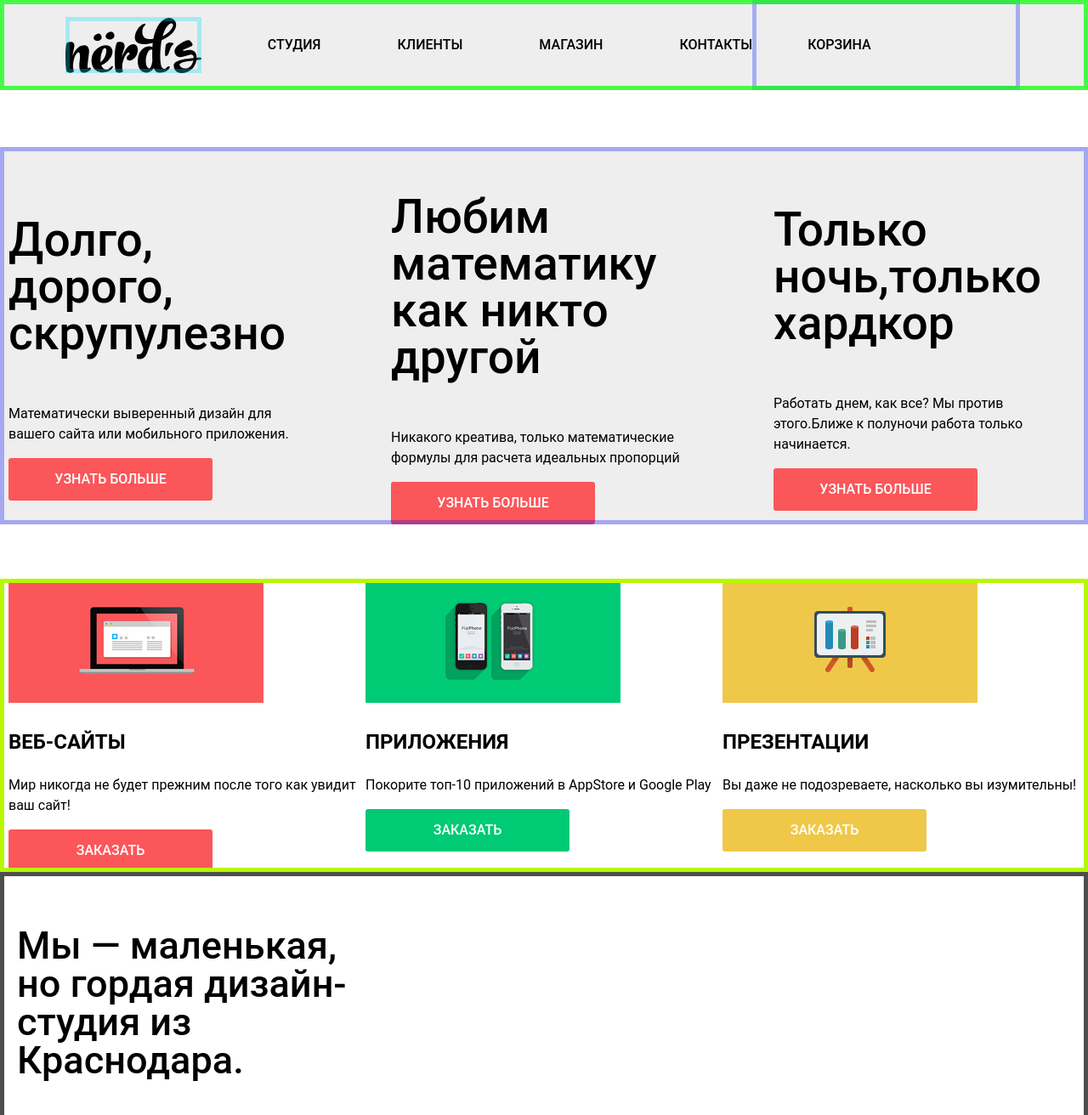
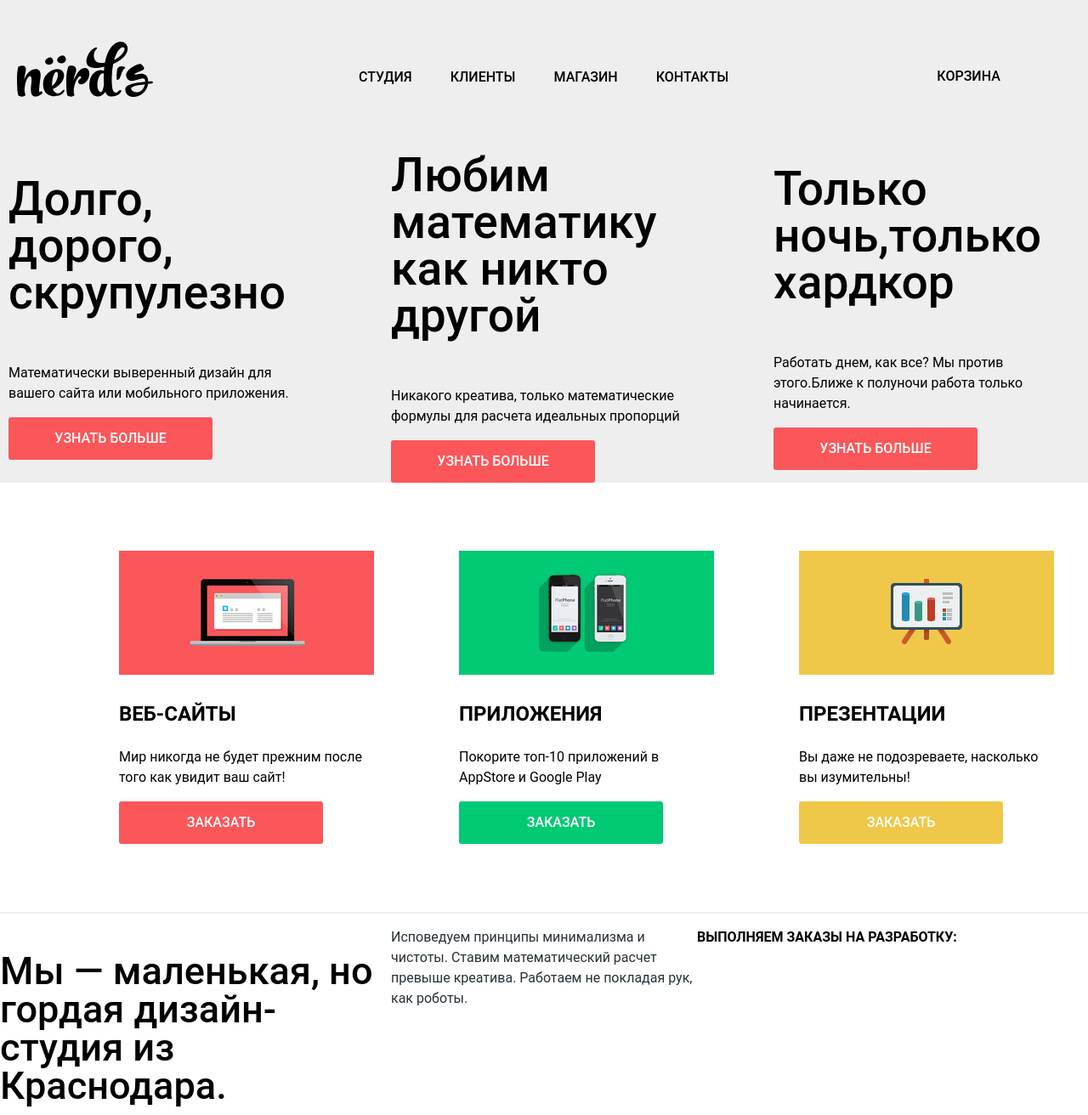
Before and after one commit to NivaiZ/1332139-nerds-31, a plain HTML site: page index.html in a window 1280 px wide. Shown: the top 1312 px of the page at 85% size. Drawn offline with Linux system fonts and the light colour scheme.

Commit message:
любимые правки в дз

```diff
--- a/index.html
+++ b/index.html
@@ -31,7 +31,6 @@
             </ul>
             <a class="basket" href="#">Корзина</a>
         </nav>
-
     </header>
     <!--main-->
     <main class="wrapper-content">
@@ -97,9 +96,9 @@
             <p class="worth-description-commercial">Выполняем заказы на разработку:</p>
 
             <ul class="worth-list">
-                <li class="worth-item"> Веб-сайтов любой сложности</li>
-                <li class="worth-item">Мобильных приложений для iOS и Android</li>
-                <li class="worth-item">Слайдшоу и видео для корпоративных презентаций</li>
+                <li> Веб-сайтов любой сложности</li>
+                <li>Мобильных приложений для iOS и Android</li>
+                <li>Слайдшоу и видео для корпоративных презентаций</li>
             </ul>
 
             <img src="img/main/nerdsillustration.jpg" width="360" height="208" alt="Логотип студии в цвете">
@@ -135,7 +134,7 @@
         </section>
 
         <section class="contact-discount">
-            <h2 class=>Давайте дружить, это выгодно!</h2>
+            <h2 class="wrapper-discount">Давайте дружить, это выгодно!</h2>
             <p>Скидка 10% для друзей из социальных сетей.</p>
             <ul class="social-web">
                 <li class="social web-group">
--- a/style.css
+++ b/style.css
@@ -34,9 +34,6 @@
         font-weight: 400;
         color: var(--basic-dark);
         min-height: 100%;
-            display: grid;
-            grid-template-rows: min-content 1fr min-content;
-            align-content: start;
     }
 
     .wrapper-heading {
@@ -46,15 +43,16 @@
         text-transform: uppercase;
     }
 
-        .page {
-            height: 100%;
+    .wrapper-discount {
+        font-weight: 700;
+        font-size: 36px;
+        line-height: 36px;
     }
 
     .termin-group {
         font-size: 45px;
         font-weight: 700;
         line-height: 64px;
-            font-size: 45px;
         line-height: 64px;
     }
 
@@ -76,27 +74,28 @@
 
     .main-header {
         background-color: var(--basic-grey-bg);
-            padding: 0px;
-            margin: 0px;
-            outline: 5px solid rgba(0, 255, 0, 0.7);
-            outline-offset: -5px;
+        line-height: 30px;
+        list-style: none;
+        margin: 0 auto;
+        padding: 0 20px;
+        /*outline: 5px solid rgba(0, 255, 0, 0.7);
+    outline-offset: -5px;  */
     }
 
     .main-header-logo {
-            outline: 5px solid rgba(2, 219, 248, 0.3);
-            outline-offset: -5px;
-            display: grid;
-            padding: 5px auto;
-            margin: 20px auto;
+        display: block;
+        padding-right: 202px;
+        padding-top: 48px;
+        /*outline: 5px solid rgba(2, 219, 248, 0.3);
+    outline-offset: -5px; */
     }
 
     .main-navigation {
+        display: flex;
+        justify-content: flex-start;
         font-size: 16px;
         line-height: 30px;
         text-transform: uppercase;
-            width: 1200px;
-            display: grid;
-            grid-template-columns: 1fr 1fr 1fr min-content;
     }
 
     .main-header-logo:hover {
@@ -105,16 +104,15 @@
     }
 
     .site-navigation {
+        display: flex;
+        flex-wrap: wrap;
+        gap: 45px;
+        padding-top: 60px;
+        padding-right: 245px;
         list-style: none;
-            display: grid;
-            grid-template-columns: 1fr 1fr 1fr min-content;
-            grid-gap: 90px;
-            padding: 0px;
-            margin: 0px;
         font-weight: 500;
         color: var(--basic-dark);
         line-height: 30px;
-            align-items: center;
     }
 
     .site-group:active,
@@ -129,16 +127,14 @@
     }
 
     .basket {
-            display: grid;
-            grid-template-columns: min-content;
-            padding: 0px 65px;
-            margin: 0px;
+        display: inline-block;
+        margin-top: 75px;
+        padding: 0px;
         line-height: 30px;
         list-style: none;
-            align-items: center;
         font-weight: 500;
-            outline: 5px solid rgba(2, 27, 248, 0.3);
-            outline-offset: -5px;
+        /*outline: 5px solid rgba(2, 27, 248, 0.3);
+    outline-offset: -5px; */
     }
 
     .slider-list {
@@ -149,11 +145,11 @@
         align-items: center;
         font-size: 16px;
         line-height: 24px;
-            background-color: var(--basic-grey-bg);
         padding: 0px 10px;
         margin: 0px;
-            outline: 5px solid rgba(1, 5, 248, 0.3);
-            outline-offset: -5px;
+        background-color: var(--basic-grey-bg);
+        /*outline: 5px solid rgba(1, 5, 248, 0.3);
+    outline-offset: -5px;*/
     }
 
     .slider-big {
@@ -163,15 +159,22 @@
         font-style: normal;
     }
 
+    .slider-wrapper-service {
+        margin-top: 80px;
+        padding-right: 60px;
+        padding-bottom: 80px;
+    }
+
     .slider-wrapper-list {
         display: grid;
         grid-template-columns: 1fr 1fr 1fr;
+        column-gap: 100px;
         text-decoration: none;
         list-style: none;
         margin: 0px;
-            padding: 0px 10px;
-            outline: 5px solid rgb(182, 248, 1);
-            outline-offset: -5px;
+        padding-left: 140px;
+        /*outline: 5px solid rgb(182, 248, 1);
+    outline-offset: -5px;  */
     }
 
     .button-colors-web,
@@ -258,34 +261,27 @@
         opacity: 0.1;
     }
 
+    .worth {
+        display: grid;
+        grid-template-columns: 1fr min-content 1fr;
+        border-top: 2px solid var(--basic-ligth);
+        /*outline: 5px solid rgba(0, 7, 0, 0.7);
+    outline-offset: -5px;  */
+    }
+
     .worth-description-title {
-            display: grid;
-            grid-template-columns: 1fr 1fr 1fr;
         font-weight: 500;
         font-size: 45px;
         line-height: 45px;
-            padding: 0px 10px;
-            margin: 0px 10px;
-        }
-
-        .worth {
-            display: grid;
-            margin: 0px;
-            padding: 0px;
-            outline: 5px solid rgba(0, 7, 0, 0.7);
-            outline-offset: -5px;
+        margin-bottom: 32px;
     }
 
     .worth-description-text {
-            display: grid;
-            grid-template-columns: 1fr 1fr 1fr;
-            justify-content: center;
         font-size: 16px;
         line-height: 24px;
+        margin-bottom: 40px;
         color: var(--basic-extra-dark);
         list-style: none;
-            margin: 30px;
-            padding: 10px;
     }
 
     .worth-list {
@@ -294,7 +290,15 @@
         padding: 10px;
     }
 
-        .worth-description-commercial,
+    .worth-description-commercial {
+        font-style: normal;
+        font-weight: 700;
+        font-size: 16px;
+        line-height: 24px;
+        text-transform: uppercase;
+        margin-bottom: 23px;
+    }
+
     .worth-description-table,
     .wrapper-legend-group {
         font-style: normal;
@@ -302,8 +306,6 @@
         font-size: 16px;
         line-height: 24px;
         text-transform: uppercase;
-            padding: 0px 5px;
-            margin: 0px 10px;
     }
 
     .portfolio-wrapper-list {
@@ -318,11 +320,12 @@
 
     .wrapper-hidden {
         visibility: hidden;
+        position: absolute;
     }
 
     .social-web {
-            display: grid;
-            grid-column: 1 / -1;
+        display: flex;
+        align-items: center;
         list-style: none;
         padding: 10px;
         margin: 10px;
@@ -330,24 +333,14 @@
 
     .contact-discount {
         display: grid;
-            grid-column: 1 / -1;
+        grid-auto-columns: 1fr;
         outline: 5px solid rgba(255, 0, 0, 0.7);
         outline-offset: -5px;
         background-color: var(--basic-yellow);
+        padding: 0;
+        margin: 0;
     }
     /* catalog */
-
-        .main-heading {
-            text-align: center;
-            background-color: var(--basic-grey-bg);
-            background-color: transparent;
-        }
-
-        .min-price,
-        .max-price {
-            border-radius: 3px;
-            background-color: var(--basic-grey-bg);
-        }
 
     .buttons-pagination:hover {
         border-radius: 3px;
```
Lines whose indentation alone changed are shown as unchanged.
